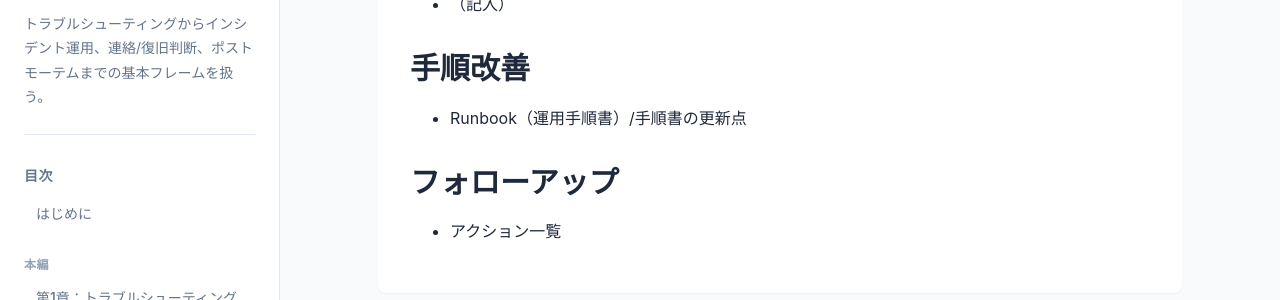
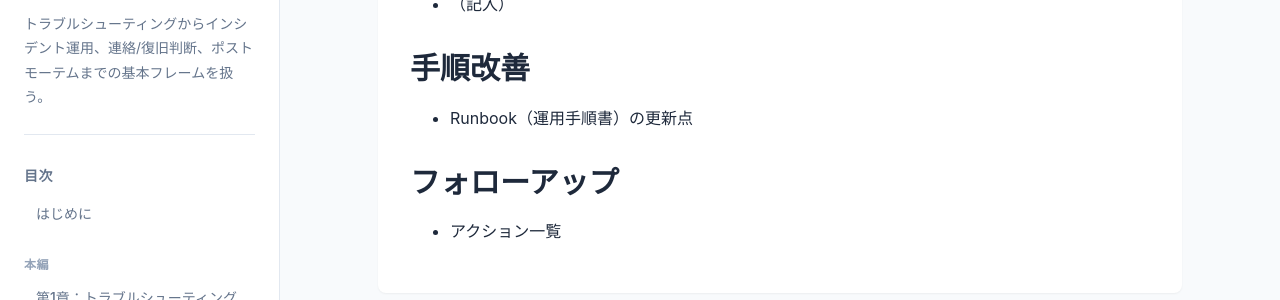
Before and after one commit to itdojp/incident-response-basics-book, a Jekyll site: the page built from docs/appendices/templates/postmortem/index.md, in a window 1280 px wide and 900 px high, scrolled down 517 px. Shown: the part 152-452 px from the top of the window. Built offline with Jekyll 4.4.1, drawn with Linux system fonts in a browser that asks for light colours.

Commit message:
レビュー対応: Runbook表記の重複を解消

```diff
--- a/docs/appendices/templates/postmortem/index.md
+++ b/docs/appendices/templates/postmortem/index.md
@@ -25,7 +25,7 @@ order: 905
 
 ## 手順改善
 
-- Runbook（運用手順書）/手順書の更新点
+- Runbook（運用手順書）の更新点
 
 ## フォローアップ
 
```
